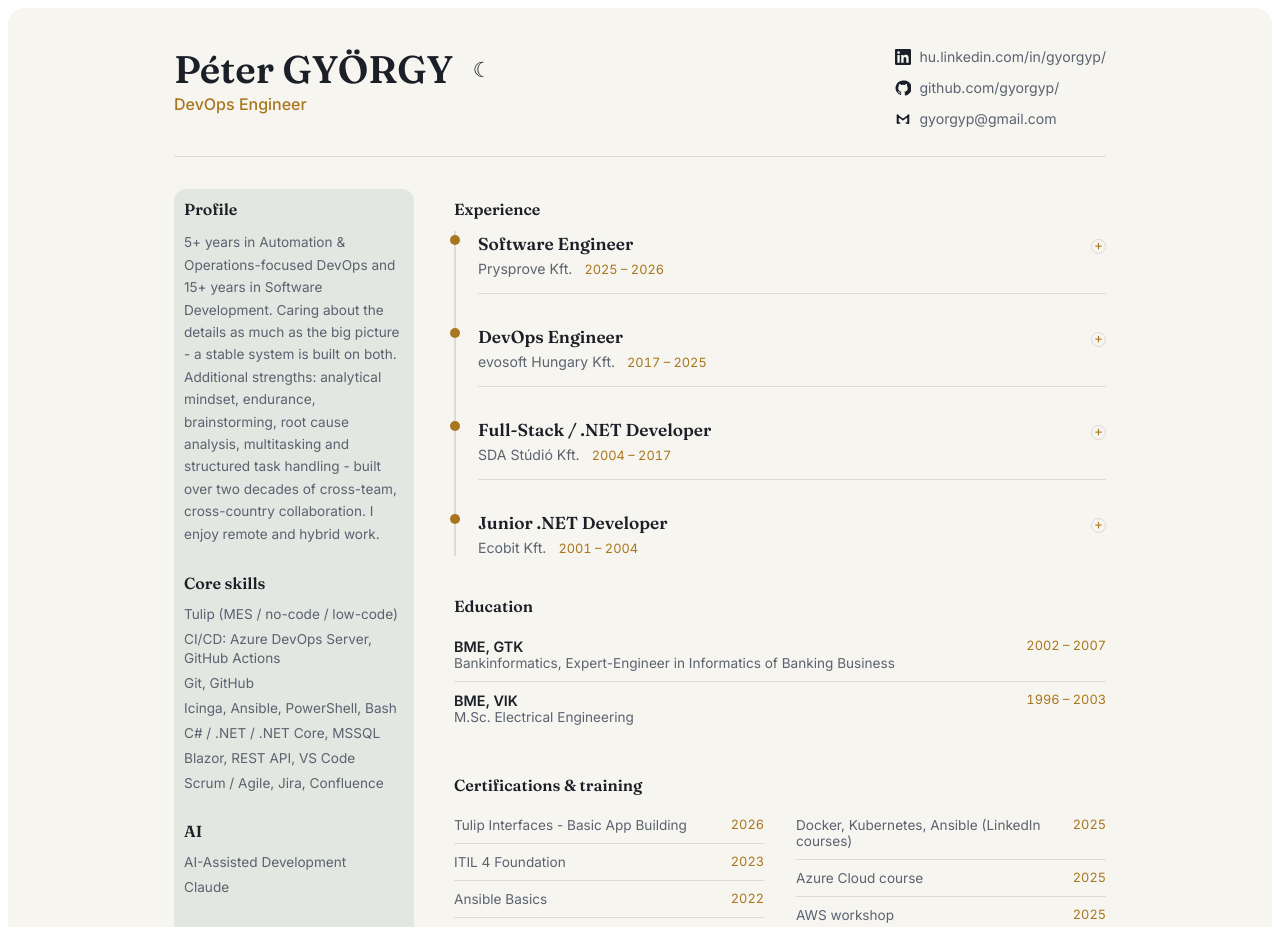
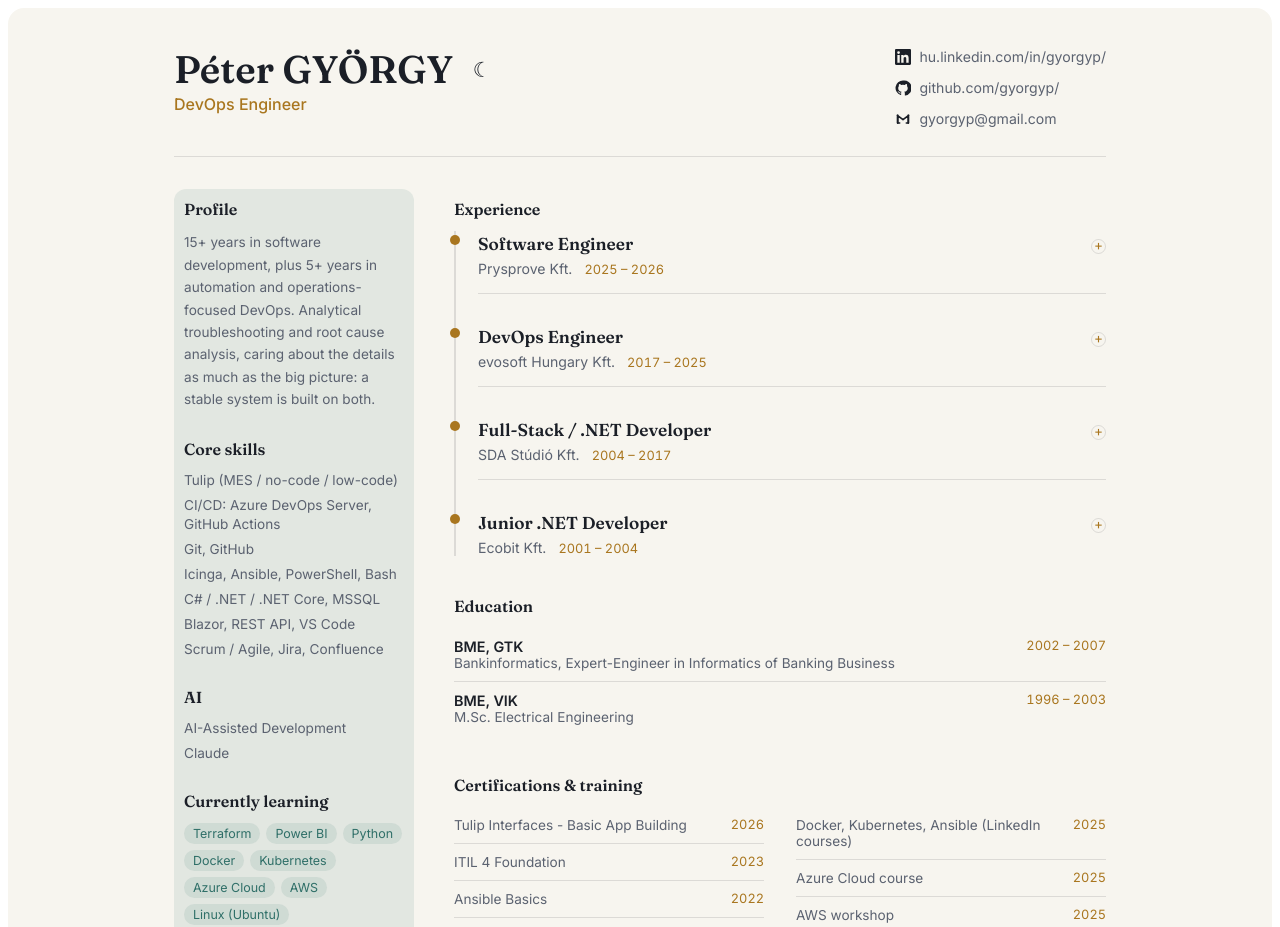
Before and after one commit to gyorgyp/cv, a React (Vite) app: page / in a window 1280 px wide. Shown: the top 927 px of the page. Built offline with nearby package versions, Linux system fonts and the light colour scheme.

Commit message:
Data has been refreshed

```diff
--- a/src/assets/cvData.js
+++ b/src/assets/cvData.js
@@ -14,7 +14,7 @@
   },
 
   profile:
-    "5+ years in Automation & Operations-focused DevOps and 15+ years in Software Development. Caring about the details as much as the big picture - a stable system is built on both. Additional strengths: analytical mindset, endurance, brainstorming, root cause analysis, multitasking and structured task handling - built over two decades of cross-team, cross-country collaboration. I enjoy remote and hybrid work.",
+	"15+ years in software development, plus 5+ years in automation and operations-focused DevOps. Analytical troubleshooting and root cause analysis, caring about the details as much as the big picture: a stable system is built on both.",
 
   nav: [
     { id: "profile", label: "Profile" },
@@ -38,8 +38,9 @@
   ],
 
   currentlyLearning: [
+    "Terraform",
+    "Power BI",
     "Python",
-    "AI",
     "Docker",
     "Kubernetes",
     "Azure Cloud",
@@ -51,9 +52,6 @@
     { name: "Hungarian", level: "Native" },
     { name: "English", level: "B2 (upper-intermediate)" },
   ],
-
-  additionalStrengths:
-    "Analytical mindset, endurance, brainstorming, root cause analysis, multitasking and structured task handling - built over two decades of cross-team, cross-country collaboration.",
 
   experience: [
     {
```
